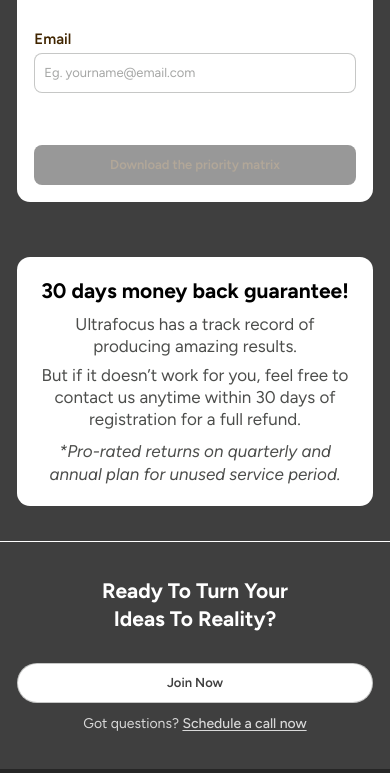
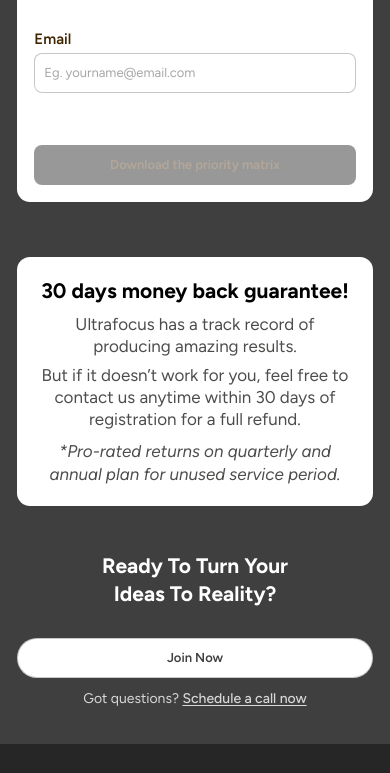
Before and after one commit to Matrixdream01/Ultra-Focus, a plain HTML site: page index.html in a window 390 px wide. Shown: the part 9236-10009 px from the top of the page. Drawn offline with nearby package versions, Linux system fonts and the light colour scheme.

Commit message:
remove blank section

```diff
--- a/asserts/css/responsive.css
+++ b/asserts/css/responsive.css
@@ -137,9 +137,12 @@
     .accountability,
     .plans,
     .pricing,
-    .matrix,
+    .matrix {
+        padding: 75px 0px;
+    }
+
     .reality {
-        padding: 75px 0px;
+        padding: 30px 0px 75px 0px;
     }
 
     .left_content p {
@@ -599,9 +602,12 @@
     .accountability,
     .plans,
     .pricing,
-    .matrix,
+    .matrix {
+        padding: 70px 0px;
+    }
+
     .reality {
-        padding: 70px 0px;
+        padding: 25px 0px 70px 0px;
     }
 
     .organized_inner .box:nth-child(2)::before,
@@ -859,9 +865,12 @@
     .accountability,
     .plans,
     .pricing,
-    .matrix,
+    .matrix {
+        padding: 66px 0px;
+    }
+
     .reality {
-        padding: 66px 0px;
+        padding: 20px 0px 66px 0px;
     }
 
     .matrix_inner .right form {
@@ -1036,9 +1045,12 @@
     .plans,
     .pricing,
     .matrix,
-    .reality,
     .stephen {
         padding: 55px 0px;
+    }
+
+    .reality {
+        padding: 18px 0px 55px 0px;
     }
 
     .reaching_inner .left .left_content,
@@ -1761,9 +1773,12 @@
     .plans,
     .pricing,
     .matrix,
-    .reality,
     .stephen {
         padding: 50px 0px;
+    }
+
+    .reality {
+        padding: 15px 0px 50px 0px;
     }
 
     .results .boxes {
@@ -2225,9 +2240,12 @@
     .plans,
     .pricing,
     .matrix,
-    .reality,
     .stephen {
         padding: 35px 0px;
+    }
+
+    .reality {
+        padding: 25px 0px 35px 0px;
     }
 
     .process-inner .boxes {
@@ -2835,6 +2853,10 @@
     .reality,
     .stephen {
         padding: 35px 0px;
+    }
+
+    .reality {
+        padding: 11px 0px 35px 0px;
     }
 
     .carity_inner {
--- a/asserts/css/style.css
+++ b/asserts/css/style.css
@@ -369,6 +369,12 @@
     padding: 12px 24px;
     width: 40.5%;
     text-align: center;
+    transition: 0.5s all;
+    cursor: default;
+}
+
+.reaching_inner .left .left_content:hover {
+    transform: scale(1.07);
 }
 
 .reaching_inner .left .left_content p {
@@ -1484,7 +1490,7 @@
 /********************************* matrix *******************************/
 .matrix {
     background: #3F3F3F;
-    padding: 96px 0px 104px 0px;
+    padding: 96px 0px 130px 0px;
 }
 
 .matrix_inner {
@@ -1604,18 +1610,12 @@
     font-style: italic;
     font-weight: 400;
     line-height: 28px;
-
-}
-
-/********************************* blank_section *******************************/
-.blank_section {
-    height: 1px !important;
 }
 
 /********************************* reality *******************************/
 .reality {
     background: #3F3F3F;
-    padding: 93px 0px;
+    padding: 0px 0px 93px 0px;
     text-align: center;
     margin-top: 0 !important;
 }
@@ -1665,3 +1665,115 @@
 footer a img {
     width: 415px;
 }
+
+/********************************* lead form *******************************/
+/* .popup-overlay {
+    display: none;
+    position: fixed;
+    top: 0;
+    left: 0;
+    width: 100%;
+    height: 100%;
+    background-color: rgba(5, 5, 5, 0.8);
+    z-index: 1000;
+}
+
+.popup-content {
+    position: fixed;
+    top: 50%;
+    left: 50%;
+    transform: translate(-50%, -50%);
+    background-color: #ffffff;
+    padding: 45px 40px;
+    box-shadow: 0px -1px 16px #FFF;
+    z-index: 1001;
+    border-radius: 15px;
+    color: #1F211E;
+    text-align: center;
+    width: 50%;
+}
+
+.popup-content h2 {
+    font-size: 30px;
+    line-height: 32px;
+}
+
+.popup-content p {
+    margin-top: 7px;
+
+}
+
+.popup-content form {
+    display: flex;
+    flex-direction: column;
+    row-gap: 22px;
+    margin-top: 20px;
+}
+
+.popup-content form input {
+    border-radius: 50px;
+    border: 1.5px solid rgba(31, 33, 30, 0.25);
+    outline: none;
+    width: 100%;
+    padding: 10px 20px;
+    font-size: 18px;
+    font-style: normal;
+    font-weight: 400;
+    line-height: 28px;
+    transition: 0.5s all;
+}
+
+.popup-content form input:focus {
+    border: 1.5px solid black;
+    border-radius: 8px;
+}
+
+.popup-content button {
+    margin-top: 14px;
+    display: flex;
+    padding: 16px 32px;
+    justify-content: center;
+    align-items: center;
+    border: none;
+    outline: none;
+    border-radius: 50px;
+    background: #000;
+    width: 100%;
+    color: white;
+    font-size: 16px;
+    font-style: normal;
+    font-weight: 600;
+    line-height: 24px;
+    cursor: pointer;
+    transition: 0.5s all;
+}
+
+.popup-content button:hover {
+    border-radius: 8px;
+}
+
+.close-btn {
+    position: absolute;
+    top: 17px;
+    right: 17px;
+    cursor: pointer;
+    border: 1px solid black;
+    border-radius: 100px;
+    width: 34px;
+    height: 34px;
+    display: flex;
+    justify-content: center;
+    align-items: center;
+    transition: 0.5s all;
+
+}
+
+.close-btn i {
+    font-size: 19px;
+}
+
+.close-btn:hover {
+    background-color: black;
+    border: 1px solid black;
+    color: white;
+} */
--- a/asserts/js/script.js
+++ b/asserts/js/script.js
@@ -159,37 +159,43 @@
     }
 }
 
-//faq
-$(document).ready(function () {
 
-    var accordionParentClass = '.eachFaq';
-    var accordionQuestionClass = '.eachFaq .title';
-    var accordionContentClass = '.accordion-content';
+// lead form
+// function closePopup() {
+//     document.getElementById('popup-overlay').style.display = 'none';
+//     document.getElementById('popup-content').style.display = 'none';
+// }
 
-    $(accordionParentClass).each(function () {
-        $(this).addClass('close');
-        $(this).find(accordionContentClass).hide();
-    });
+// function submitForm(event) {
+//     event.preventDefault();
+//     var email = document.getElementById('email').value;
+//     // Here you can process the email address, e.g., send it to your server
+//     console.log('Email submitted: ' + email);
+//     // Close the popup after form submission
+//     closePopup();
+//     // Set a cookie to remember that the user has submitted their information
+//     document.cookie = "popupSubmitted=true; expires=,Fri 31 Dec 2004 23:59:59 GMT";
+// }
 
-    $(accordionParentClass).click(function () {
-        var faqClass = $(this).closest(accordionParentClass).attr('class');
-        console.log(faqClass);
+// // Check if the user has submitted their information before
+// // function checkPopupSubmission() {
+// //     var cookies = document.cookie.split(';');
+// //     for (var i = 0; i < cookies.length; i++) {
+// //         var cookie = cookies[i].trim();
+// //         if (cookie.indexOf('popupSubmitted=') === 0) {
+// //             // If the cookie exists, user has submitted their information, so don't show the popup
+// //             return true;
+// //         }
+// //     }
+// //     return false;
+// // }
 
-        if (faqClass.indexOf('close') != -1) {
-            //WHEN CLOSED
-            $(accordionParentClass).find(accordionContentClass).slideUp('slow'); //CLOSE ALL
-            $(accordionParentClass).addClass('close').removeClass('open'); //set all faq as closed
-
-            $(this).closest(accordionParentClass).removeClass('close');
-            $(this).closest(accordionParentClass).addClass('open');
-            $(this).closest(accordionParentClass).find(accordionContentClass).slideDown('slow');
-
-        } else {
-            $(this).closest(accordionParentClass).addClass('close');
-            $(this).closest(accordionParentClass).removeClass('open');
-            $(this).closest(accordionParentClass).find(accordionContentClass).slideUp('slow');
-        }
-
-    });
-
-});
+// // Show the popup if the user has not submitted their information before
+// // if (!checkPopupSubmission()) {
+//     document.getElementById('popup-overlay').style.display = 'block';
+//     document.getElementById('popup-content').style.display = 'block';
+//     // document.getElementById('download').addEventListener('click',function(){
+//          document.getElementById('email').value = "";
+//          document.getElementById('name').value ="";
+//     // });
+// // }
--- a/index.html
+++ b/index.html
@@ -9,6 +9,10 @@
     <link
         href="https://fonts.googleapis.com/css2?family=Figtree:ital,wght@0,300;0,400;0,500;0,600;0,700;0,800;0,900;1,300;1,400;1,500;1,600;1,700;1,800;1,900&display=swap"
         rel="stylesheet">
+    <!-- Font awesome -->
+    <link rel="stylesheet" href="https://cdnjs.cloudflare.com/ajax/libs/font-awesome/6.5.1/css/all.min.css"
+        integrity="sha512-DTOQO9RWCH3ppGqcWaEA1BIZOC6xxalwEsw9c2QQeAIftl+Vegovlnee1c9QX4TctnWMn13TZye+giMm8e2LwA=="
+        crossorigin="anonymous" referrerpolicy="no-referrer" />
     <!-- Manrope font link   -->
     <link href="https://fonts.googleapis.com/css2?family=Manrope:wght@200;300;400;500;600;700;800&display=swap"
         rel="stylesheet">
@@ -873,8 +877,6 @@
                 </div>
             </div>
         </div>
-        <!-- blank_section -->
-        <div class="blank_section"></div>
         <!-- reality -->
         <div class="reality">
             <div class="container">
@@ -895,6 +897,20 @@
         <footer>
             <a class="logo" href="#"><img src="./asserts/img/footer_logo.png" alt=""></a>
         </footer>
+        <!-- lead form -->
+        <!-- <div id="popup-overlay" class="popup-overlay"></div>
+        <div id="popup-content" class="popup-content">
+            <span class="close-btn" onclick="closePopup()"><i class="fa-solid fa-xmark"></i></span>
+            <h2>Get Our Free Priority Matrix</h2>
+            <p>Enter your name and email to download our priority matrix.</p>
+            <form id="emailForm" onsubmit="submitForm(event)">
+                <input type="text" id="name" placeholder="Enter Your Name" required>
+                <input type="email" id="email" placeholder="Enter Your Email" required>
+
+                <button id="download" type="submit">Download the priority matrix</button>
+            </form>
+        </div> -->
+
     </div>
     <!-- jquery cdn link -->
     <script src="https://cdnjs.cloudflare.com/ajax/libs/jquery/3.7.1/jquery.min.js"
@@ -945,6 +961,35 @@
             $("#message_input").blur(function () {
                 $(".message_box").removeClass("active")
             });
+            var accordionParentClass = '.eachFaq';
+            var accordionQuestionClass = '.eachFaq .title';
+            var accordionContentClass = '.accordion-content';
+
+            $(accordionParentClass).each(function () {
+                $(this).addClass('close');
+                $(this).find(accordionContentClass).hide();
+            });
+
+            $(accordionParentClass).click(function () {
+                var faqClass = $(this).closest(accordionParentClass).attr('class');
+                console.log(faqClass);
+
+                if (faqClass.indexOf('close') != -1) {
+                    //WHEN CLOSED
+                    $(accordionParentClass).find(accordionContentClass).slideUp('slow'); //CLOSE ALL
+                    $(accordionParentClass).addClass('close').removeClass('open'); //set all faq as closed
+
+                    $(this).closest(accordionParentClass).removeClass('close');
+                    $(this).closest(accordionParentClass).addClass('open');
+                    $(this).closest(accordionParentClass).find(accordionContentClass).slideDown('slow');
+
+                } else {
+                    $(this).closest(accordionParentClass).addClass('close');
+                    $(this).closest(accordionParentClass).removeClass('open');
+                    $(this).closest(accordionParentClass).find(accordionContentClass).slideUp('slow');
+                }
+
+            });
 
         });
 
```
